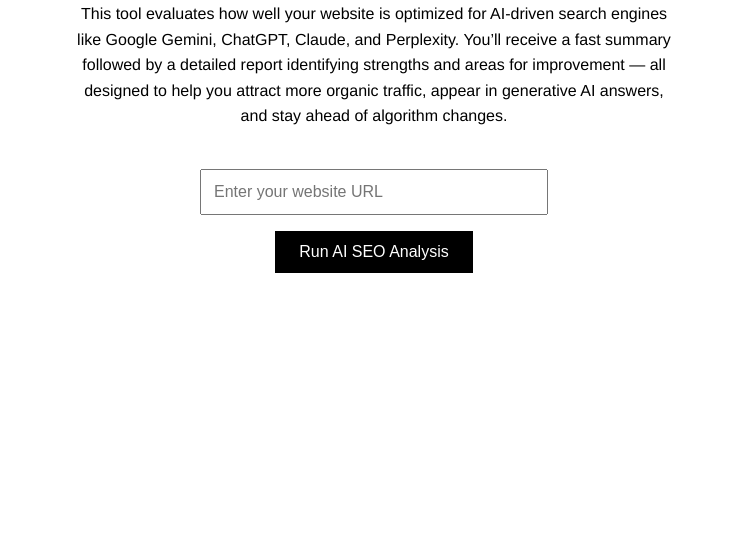
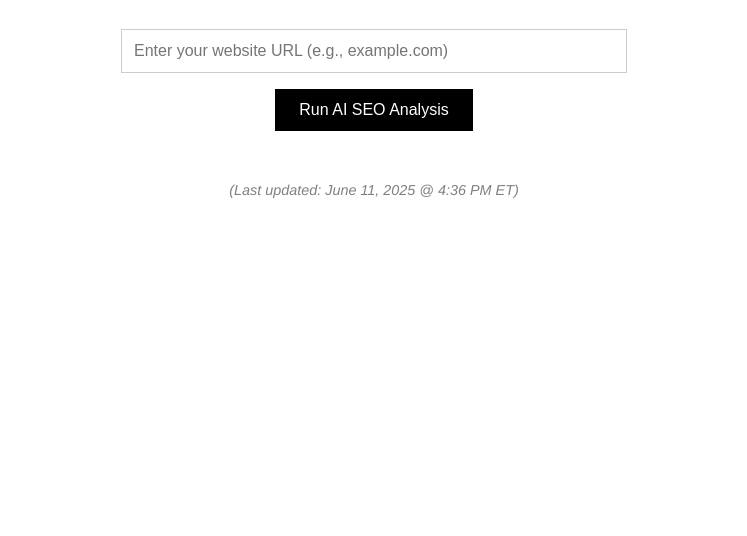
Before and after one commit to DotcomOG/snipe-rank-clean, a website: page public/index.html in a window 1280 px wide. Shown: the part 328-864 px from the top of the page, without its empty margins (266-1013 px from the left). After the commit the page ends 800 px from the top, so only its background shows below. Drawn offline with Linux system fonts and the light colour scheme.

Commit message:
Apply Paul Rand style to index.html (4:36 PM ET)

```diff
--- a/public/index.html
+++ b/public/index.html
@@ -1,4 +1,4 @@
-<!-- Last updated: June 11, 2025 @ 2:44 PM ET -->
+<!-- Last updated: June 11, 2025 @ 4:36 PM ET -->
 <!DOCTYPE html>
 <html lang="en">
 <head>
@@ -10,54 +10,71 @@
       font-family: Helvetica, sans-serif;
       background-color: white;
       color: black;
+      margin: 0;
+      padding: 3rem 2rem;
       display: flex;
       flex-direction: column;
       align-items: center;
-      justify-content: center;
-      min-height: 100vh;
-      padding: 2rem;
+      line-height: 1.6;
+    }
+
+    h1, h2 {
+      text-align: center;
+      font-weight: bold;
       margin: 0;
     }
-    h1, h2 {
+
+    h2 {
+      margin-bottom: 1.25rem;
+    }
+
+    .description {
+      max-width: 700px;
       text-align: center;
-      margin: 0;
+      font-size: 1.05rem;
+      margin-bottom: 3rem;
+      color: #333;
     }
-    h2 {
-      margin-bottom: 1rem;
-    }
-    p.description {
-      max-width: 600px;
-      text-align: center;
-      font-size: 1rem;
-      margin: 0 auto 2rem auto;
-      line-height: 1.6;
-    }
+
     form {
       display: flex;
       flex-direction: column;
       align-items: center;
+      gap: 1rem;
+      width: 100%;
+      max-width: 480px;
     }
+
     input {
+      width: 100%;
       padding: 0.75rem;
-      margin-top: 0.5rem;
-      width: 320px;
       font-size: 1rem;
+      border: 1px solid #ccc;
     }
+
     button {
-      margin-top: 1rem;
-      padding: 0.75rem 1.5rem;
-      font-size: 1rem;
       background-color: black;
       color: white;
+      font-size: 1rem;
+      padding: 0.75rem 1.5rem;
       border: none;
       cursor: pointer;
     }
+
     button:hover {
       background-color: #333;
     }
+
     .error {
       color: red;
-      margin-top: 1rem;
+      font-size: 0.95rem;
+    }
+
+    .timestamp {
+      font-style: italic;
+      color: gray;
+      font-size: 0.9rem;
+      margin-top: 2rem;
     }
   </style>
 </head>
@@ -66,16 +83,18 @@
   <h2>AI SEO Analyzer</h2>
 
   <p class="description">
-    This tool evaluates how well your website is optimized for AI-driven search engines like Google Gemini, ChatGPT, Claude, and Perplexity.
-    You’ll receive a fast summary followed by a detailed report identifying strengths and areas for improvement — all designed to help
-    you attract more organic traffic, appear in generative AI answers, and stay ahead of algorithm changes.
+    SnipeRank evaluates how well your website is optimized for AI-powered search engines like ChatGPT, Gemini, Claude, and Perplexity.
+    You'll receive a clear, strategic summary of what's working, what needs attention, and how AI interprets your brand — designed not just to diagnose, but to convert.
+    It's a powerful first step toward better visibility, more traffic, and smarter positioning.
   </p>
 
   <form id="analyze-form">
-    <input type="text" id="url" name="url" placeholder="Enter your website URL" required>
+    <input type="text" id="url" name="url" placeholder="Enter your website URL (e.g., example.com)" required>
     <button type="submit">Run AI SEO Analysis</button>
     <div id="error-message" class="error"></div>
   </form>
+
+  <div class="timestamp">(Last updated: June 11, 2025 @ 4:36 PM ET)</div>
 
   <script>
     function isValidURL(input) {
@@ -90,7 +109,7 @@
       const errorDiv = document.getElementById("error-message");
 
       if (!isValidURL(url)) {
-        errorDiv.textContent = "Please enter a valid URL (e.g., example.com)";
+        errorDiv.textContent = "Please enter a valid website (e.g., example.com)";
         return;
       }
 
@@ -98,8 +117,7 @@
         url = "https://" + url;
       }
 
-      // Hardcoded test branch URL to ensure correct preview build
-      window.location.href = `https://snipe-rank-clean-git-test-index-yoram-ezras-projects.vercel.app/analyze.html?url=${encodeURIComponent(url)}`;
+      window.location.href = `analyze.html?url=${encodeURIComponent(url)}`;
     });
   </script>
 </body>
```
